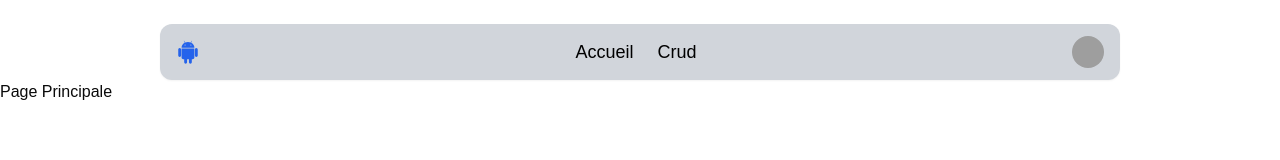
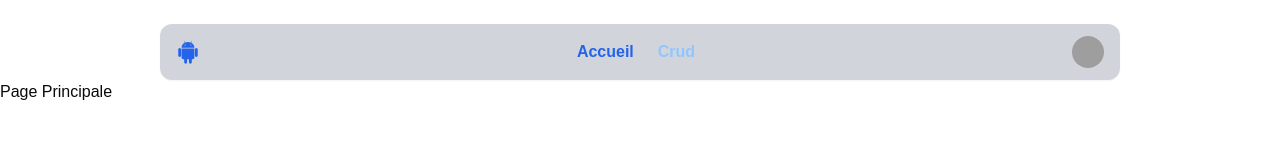
Before and after one commit to BouklifYacine/NextJSProjet, a Next.js app in the folder projet-next/: page / in a window 1280 px wide. Shown: the top 160 px of the page. Built offline with nearby package versions, Linux system fonts and the light colour scheme; grey boxes are pictures that could not be loaded.

Commit message:
Ajout dynamique des liens et typage avec typescript pour corriger le param de la fn qui avait un type any

```diff
--- a/projet-next/app/navbar.tsx
+++ b/projet-next/app/navbar.tsx
@@ -1,36 +1,55 @@
+"use client"
+
 import React from 'react'
-import { DiAndroid } from "react-icons/di";
-import { Avatar, AvatarFallback, AvatarImage } from "@/components/ui/avatar";
-import Link from "next/link";
+import { DiAndroid } from "react-icons/di"
+import { Avatar, AvatarFallback, AvatarImage } from "@/components/ui/avatar"
+import Link from "next/link"
+import { usePathname } from 'next/navigation'
+import classNames from 'classnames'
+
+type Lien = {
+  label: string
+  lien: string
+}
 
 const Navbar = () => {
+  const liens: Lien[] = [
+    {label: "Accueil", lien: "/"},
+    {label: "Crud", lien: "/crud"}
+  ]
 
-  // ici je gère les liens dans la navbar
+  const Direction = usePathname()
+  console.log(Direction)
 
-const liens = [
-  {label : "Accueil" , lien : "/"},
-  {label : "Crud" , lien : "/crud"}
 
-]
+  const getLinkClasses = (lien: string): string => {
+    return classNames(
+      "transition-colors",
+      {
+        "text-blue-600": lien === Direction,
+        "text-blue-300": lien !== Direction,
+        "hover:text-blue-700 font-bold": true,
+      }
+    )
+  }
 
   return (
     <nav className="w-3/4 mx-auto bg-gray-300 rounded-xl mt-6 px-4 py-3 flex items-center justify-between shadow-sm">
-
       <div className="flex items-center">
         <DiAndroid className="text-2xl text-blue-600" />
       </div>
 
-
       <div className="flex items-center gap-6">
-
-      {liens.map(lien =>  <Link key={lien.label} href={lien.lien} className="text-black hover:text-blue-700 transition-colors text-lg">
+        {liens.map(lien => (
+          <Link
+            key={lien.label}
+            href={lien.lien}
+            className={getLinkClasses(lien.lien)}
+          >
             {lien.label}
-      </Link> )}
-
+          </Link>
+        ))}
       </div>
-
-
-{/* On va gérer l'image de l'avatar quand on sera a la partie de l'authentification */}
 
       <Avatar className="h-8 w-8">
         <AvatarImage src="https://github.com/shadcn.png" alt="User" />
--- a/projet-next/package.json
+++ b/projet-next/package.json
@@ -11,6 +11,7 @@
   "dependencies": {
     "@radix-ui/react-avatar": "^1.1.2",
     "class-variance-authority": "^0.7.1",
+    "classnames": "^2.5.1",
     "clsx": "^2.1.1",
     "lucide-react": "^0.468.0",
     "next": "14.2.20",
```
Also changed, not shown: 1 other file (tests, documents, lock files or other folders). Lines whose indentation alone changed are shown as unchanged.
